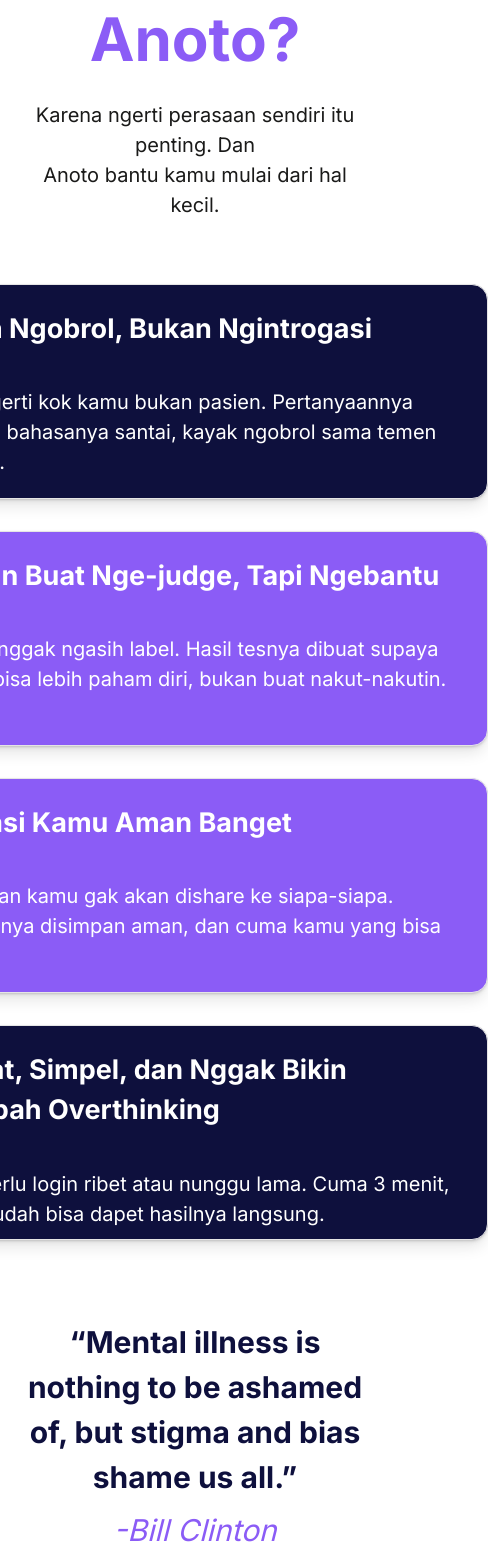
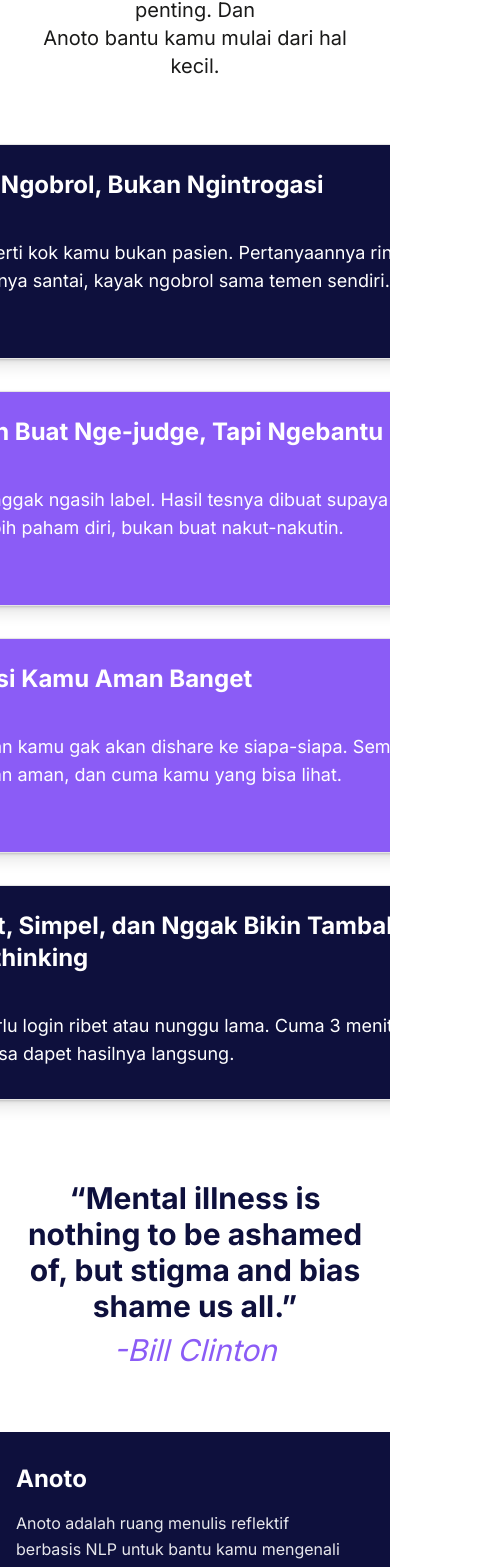
Before and after one commit to CP-Team-DBS/anoto-frontend, a Next.js app: page / in a window 390 px wide. Shown: the part 3889-5456 px from the top of the page, 488 px wide, since content can reach past the window. Built offline with nearby package versions, Linux system fonts and the light colour scheme.

Commit message:
fix: update typography styles in CallSection and FooterSection components

```diff
--- a/src/components/landing/call-section.tsx
+++ b/src/components/landing/call-section.tsx
@@ -7,12 +7,17 @@
   description: string;
   bgColor: string;
   delay: number;
+  index: number;
 }
 
-const FeatureCard = ({ title, description, bgColor, delay }: FeatureCardProps) => (
+const FeatureCard = ({ title, description, bgColor, delay, index }: FeatureCardProps) => {
+  const isTopRow = index < 2;
+  const xDirection = isTopRow ? 100 : -100;
+
+  return (
     <motion.div
-    initial={{ opacity: 0, y: 50 }}
-    whileInView={{ opacity: 1, y: 0 }}
+      initial={{ opacity: 0, x: xDirection }}
+      whileInView={{ opacity: 1, x: 0 }}
       viewport={{ once: true }}
       transition={{ duration: 0.6, delay, ease: "easeOut" }}
       style={{ width: 585, height: 215 }}
@@ -20,14 +25,15 @@
     >
       <Card className={`${bgColor} text-white w-full h-full rounded-2xl`}>
         <CardHeader className="pb-2 px-8">
-        <CardTitle className="text-[27px] font-bold">{title}</CardTitle>
+          <CardTitle className="text-2xl font-bold">{title}</CardTitle>
         </CardHeader>
-      <CardContent className="text-[20px] pt-0 px-8 pb-7">
+        <CardContent className="text-lg pt-0 px-8 pb-7">
           {description}
         </CardContent>
       </Card>
     </motion.div>
   );
+};
 
 const features = [
     {
@@ -62,14 +68,14 @@
 
 export default function CallSection() {
   return (
-    <section className="bg-white font-sans">
+    <section className="bg-white font-sans overflow-hidden">
       <Container className="py-16">
         <motion.h2
           initial={{ opacity: 0, y: 50 }}
           whileInView={{ opacity: 1, y: 0 }}
           viewport={{ once: true }}
           transition={{ duration: 0.6, ease: "easeOut" }}
-          className="text-[60px] font-bold text-[#0E103D] text-center md:text-start"
+          className="text-5xl font-bold text-[#0E103D] text-center md:text-start"
         >
           Kenapa <span className="text-[#8B5CF6]">Anoto?</span>
         </motion.h2>
@@ -78,7 +84,7 @@
             whileInView={{ opacity: 1, y: 0 }}
             viewport={{ once: true }}
             transition={{ duration: 0.6, delay: 0.2, ease: "easeOut" }}
-            className="text-[20px] text-[#1A1A19] mt-4 max-w-2xl text-center md:text-start"
+            className="text-xl text-[#1A1A19] mt-4 max-w-2xl text-center md:text-start"
         >
             Karena ngerti perasaan sendiri itu penting. Dan<br />
             Anoto bantu kamu mulai dari hal kecil.
@@ -86,7 +92,7 @@
 
         <div className="grid grid-cols-1 md:grid-cols-2 gap-x-12 gap-y-8 mt-16 place-items-center">
           {features.map((feature, index) => (
-            <FeatureCard key={index} {...feature} />
+            <FeatureCard key={index} {...feature} index={index} />
           ))}
         </div>
 
@@ -96,7 +102,7 @@
             whileInView={{ opacity: 1, y: 0 }}
             viewport={{ once: true }}
             transition={{ duration: 0.6, delay: 0.5, ease: "easeOut" }}
-            className="text-[30px] font-bold text-[#0E103D] text-center max-w-3xl"
+            className="text-3xl font-bold text-[#0E103D] text-center max-w-3xl"
           >
             &ldquo;Mental illness is nothing to be ashamed of, but stigma and bias shame us all.&rdquo;
           </motion.p>
@@ -105,7 +111,7 @@
             whileInView={{ opacity: 1, y: 0 }}
             viewport={{ once: true }}
             transition={{ duration: 0.6, delay: 0.6, ease: "easeOut" }}
-            className="text-[30px] italic text-[#8B5CF6] mt-2"
+            className="text-3xl italic text-[#8B5CF6] mt-2"
           >
             -Bill Clinton
           </motion.span>
--- a/src/components/landing/footer-section.tsx
+++ b/src/components/landing/footer-section.tsx
@@ -6,27 +6,27 @@
       <Container>
         <div className="flex flex-col md:flex-row md:justify-between md:items-start gap-8 border-b border-white/70 pb-6">
           <div className="md:w-1/3">
-            <div className="font-bold text-[40px] leading-tight">Anoto</div>
-            <div className="mt-4 text-[20px] font-normal leading-snug max-w-md text-white/90">
+            <div className="font-bold text-2xl leading-tight">Anoto</div>
+            <div className="mt-4 text-base font-normal leading-relaxed max-w-md text-white/90">
               Anoto adalah ruang menulis reflektif<br />
               berbasis NLP untuk bantu kamu mengenali<br />
               dan merawat kesehatan mental.
             </div>
           </div>
           <div className="flex flex-1 flex-row justify-end gap-20 mt-4 md:mt-0">
-            <div className="flex flex-col gap-4 text-[20px] font-normal min-w-[180px]">
+            <div className="flex flex-col gap-4 text-base font-normal min-w-[180px]">
               <span>Mulai Menulis</span>
               <span>Tentang Anoto</span>
               <span>Panduan Penggunaan</span>
             </div>
-            <div className="flex flex-col gap-4 text-[20px] font-normal min-w-[180px]">
+            <div className="flex flex-col gap-4 text-base font-normal min-w-[180px]">
               <span>Dukungan & Bantuan</span>
               <span>Kebijakan Privasi</span>
               <span>Kontak Kami</span>
             </div>
           </div>
         </div>
-        <div className="text-center text-[20px] font-normal mt-8 text-white/100">
+        <div className="text-center text-base font-normal mt-4 text-white/100">
           © 2025 Anoto. All rights reserved.
         </div>
       </Container>
```
Lines whose indentation alone changed are shown as unchanged.
